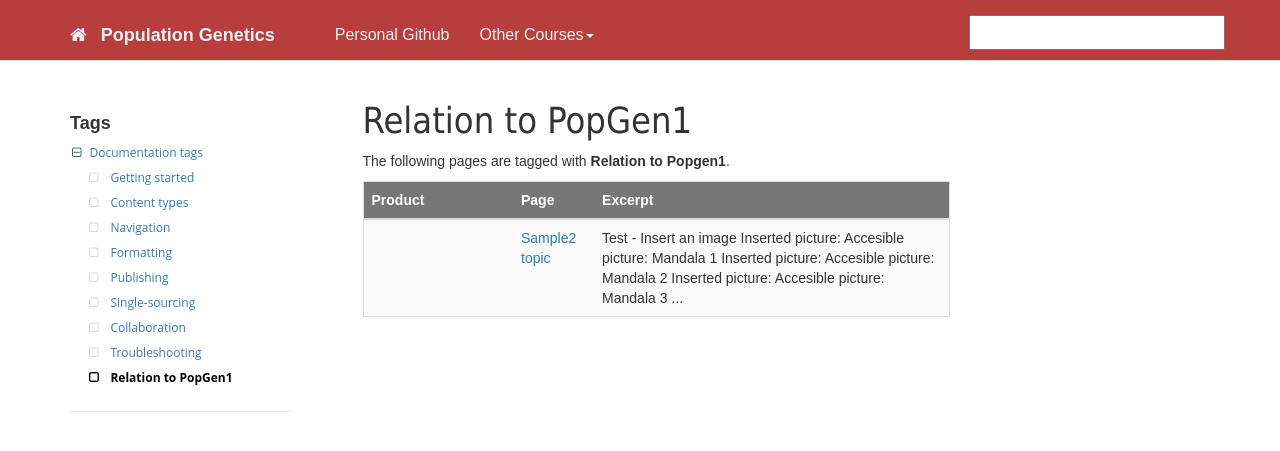
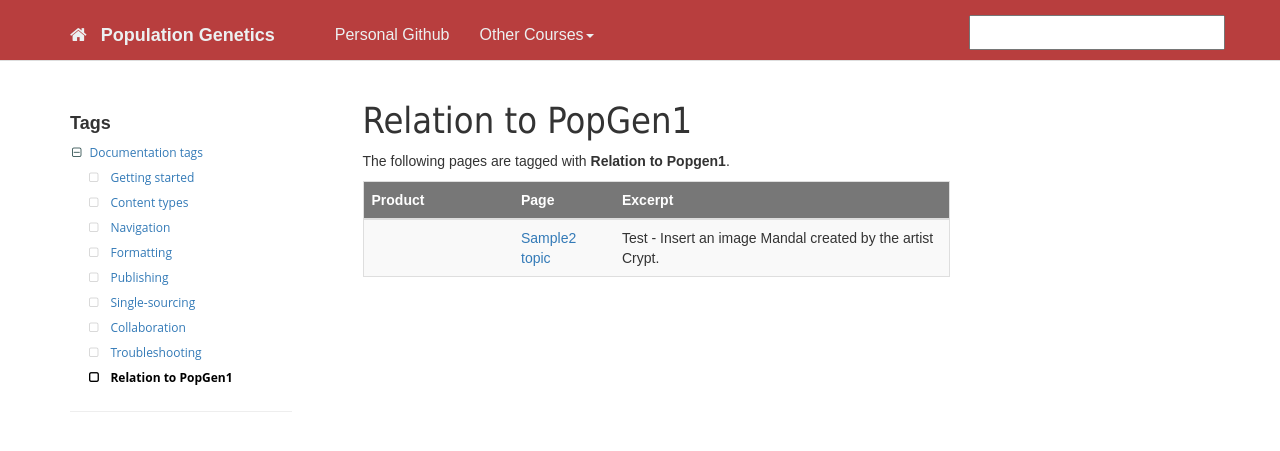
Before and after one commit to adriangeerre/popgen.github.io, a Jekyll site: the page built from _tags/tag-PopGen1.html, in a window 1280 px wide. Shown: the top 451 px of the page. Built offline with Jekyll 4.4.1, drawn with Linux system fonts in a browser that asks for light colours.

Commit message:
Population genetics

```diff
--- a/_config.yml
+++ b/_config.yml
@@ -3,7 +3,7 @@ language: english
 # Link to home
 url: /
 
-#image_path: _docs/images/
+image_path: /_docs/images
 port: 4000
 highlighter: rouge
 
@@ -11,8 +11,6 @@ highlighting_css: syntax # Select the theme for the code
 # options: "monokai" (black), "syntax" (white)
 navbar_style: lighttheme-agr  # Select the theme of the website
 # navbar_logo: docs/images/samplelogo.png
-
-#image_path: /_docs/images/
 
 markdown: kramdown
 kramdown:
--- a/_docs/generic/sample2.md
+++ b/_docs/generic/sample2.md
@@ -8,23 +8,10 @@ tags: [PopGen1]
 
 <p><strong>Test - Insert an image</strong></p>
 
-Inserted picture: ![Mandala 1](/_docs/images/crypt.jpg)
-
-Accesible picture: [Mandala 1](/_docs/images/crypt.jpg)
+<figure>
+    <a href="/_docs/images/crypt.jpg"><img src="/_docs/images/crypt.jpg"></a>
+    <figcaption>Mandal created by the artist Crypt.</figcaption>
+</figure>
 
 
-Inserted picture: ![Mandala 2](_docs/images/crypt.jpg)
-
-Accesible picture: [Mandala 2](_docs/images/crypt.jpg)
-
-|
-
-Inserted picture: ![Mandala 3](images/crypt.jpg)
-
-Accesible picture: [Mandala 3](images/crypt.jpg)
-
-|
-
-Inserted picture: ![Mandala 4](crypt.jpg)
-
-Accesible picture: [Mandala 4](crypt.jpg)
+![Crypt]({{site.image_path}}/crypt.jpg)
```
